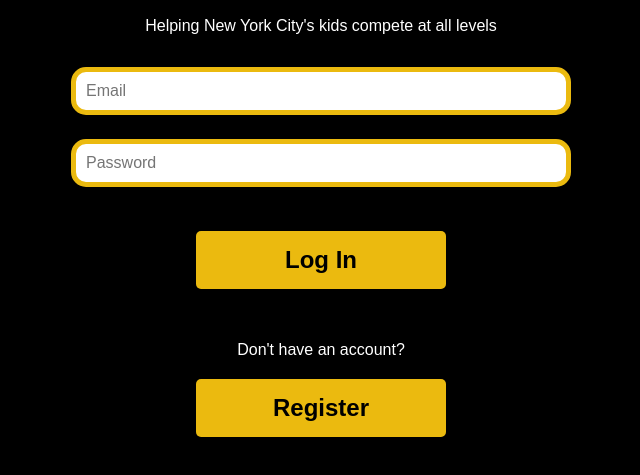
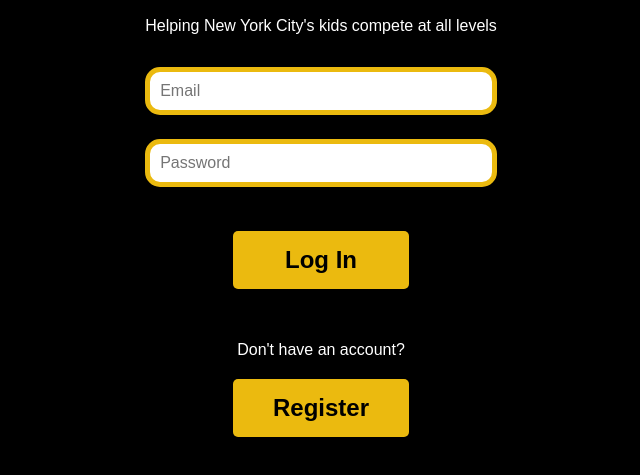
Before and after one commit to Logan-Hood/Get-Moving, a plain HTML site: page index.html in a window 1280 px wide. Shown: the part 135-610 px from the top of the page, without its empty margins (319-959 px from the left). Drawn offline with nearby package versions, Linux system fonts and the light colour scheme.

Commit message:
online update 1

```diff
--- a/css/style.css
+++ b/css/style.css
@@ -27,8 +27,7 @@ body {
 /* Container */
 .container {
   text-align: center;
-  width: 80%;
-  max-width: 500px;
+
   display: flex;
   flex-direction: column;
   align-items: center;
```
